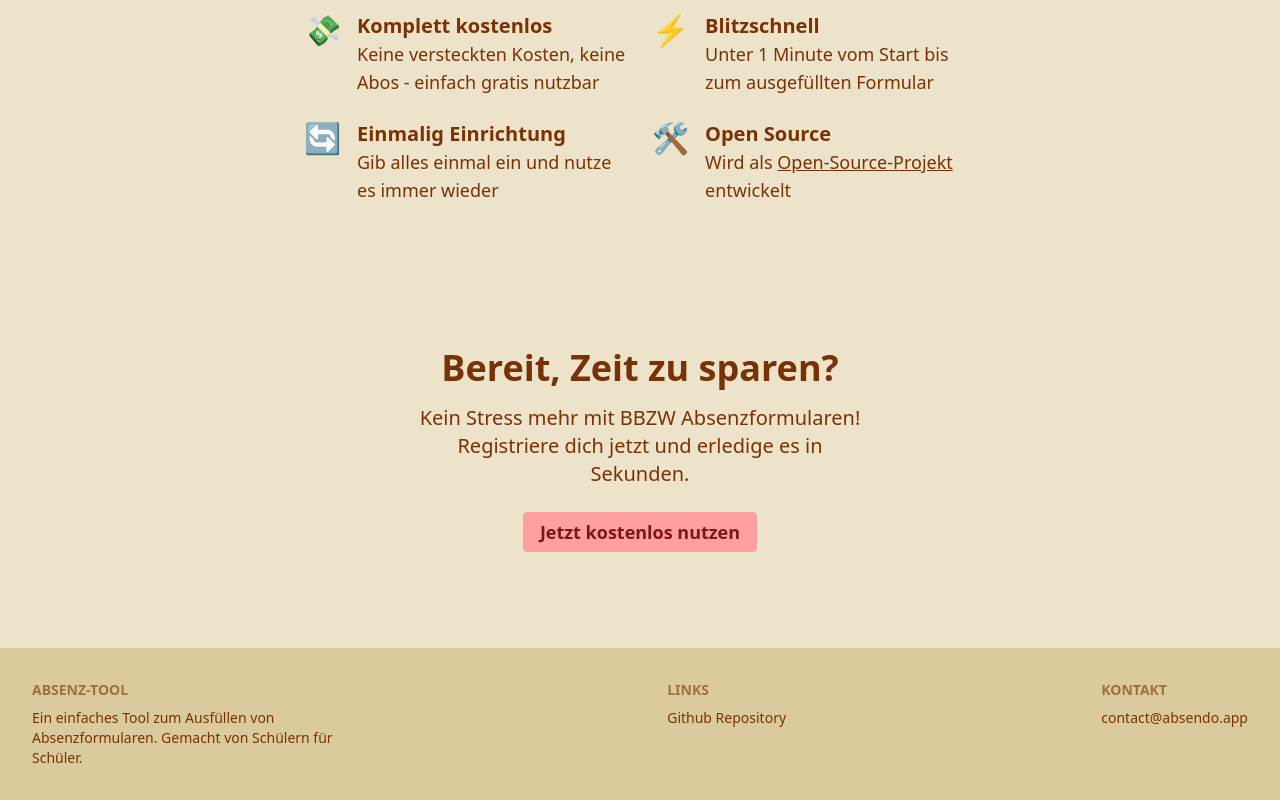
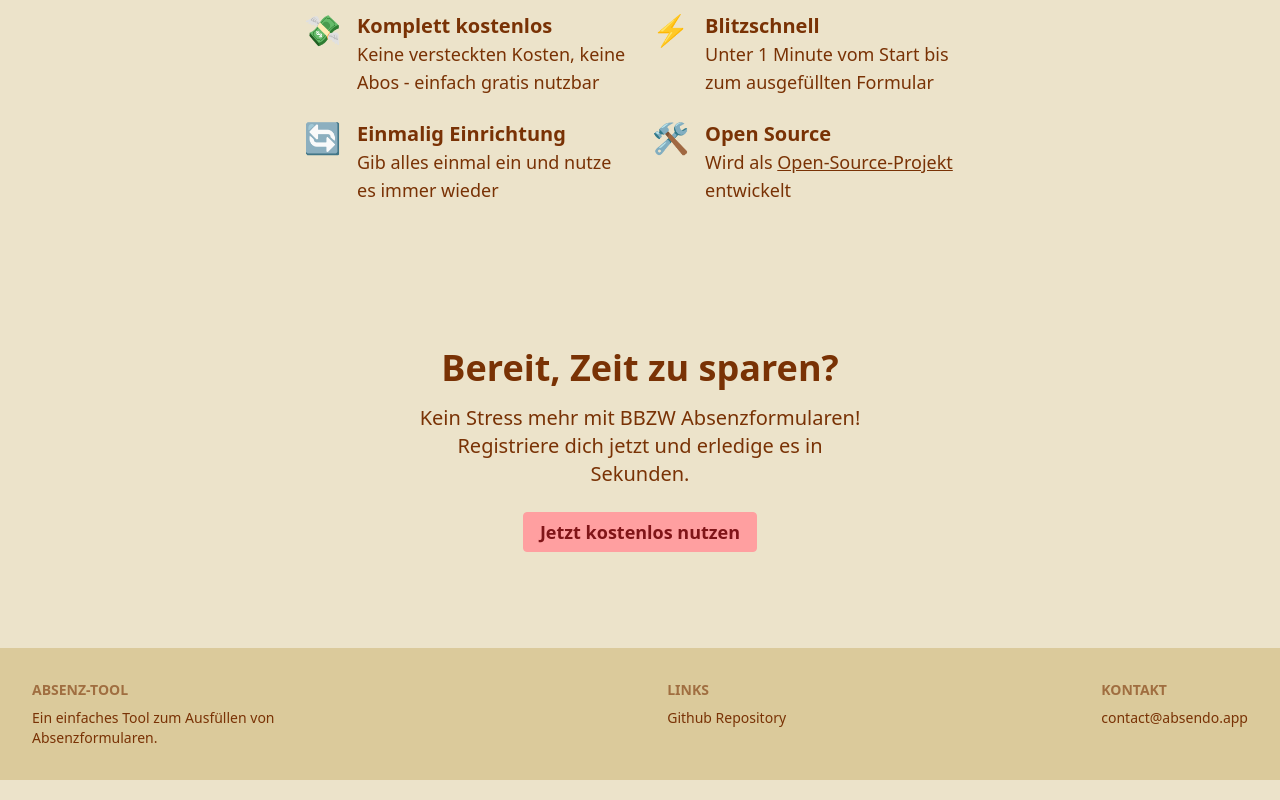
Before and after one commit to notacodes/absendo, a React (Vite) app: page /home in a window 1280 px wide. Shown: the part 1080-1880 px from the top of the page. Built offline with nearby package versions, Linux system fonts and the light colour scheme; no server answers.

Commit message:
Update Footer.tsx

```diff
--- a/src/components/Footer.tsx
+++ b/src/components/Footer.tsx
@@ -5,7 +5,7 @@ function Footer() {
                 <div className="flex flex-col items-center md:items-start">
                     <span className="footer-title">Absenz-Tool</span>
                     <p className="max-w-xs">
-                        Ein einfaches Tool zum Ausfüllen von Absenzformularen. Gemacht von Schülern für Schüler.
+                        Ein einfaches Tool zum Ausfüllen von Absenzformularen.
                     </p>
                 </div>
                 <div className="flex flex-col items-center md:items-start">
```
